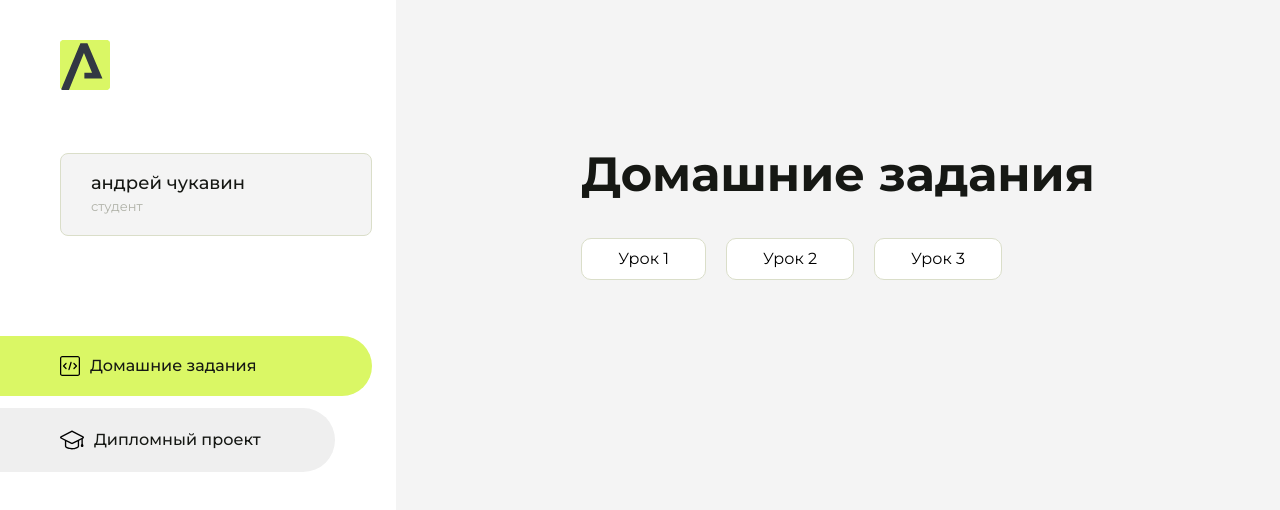
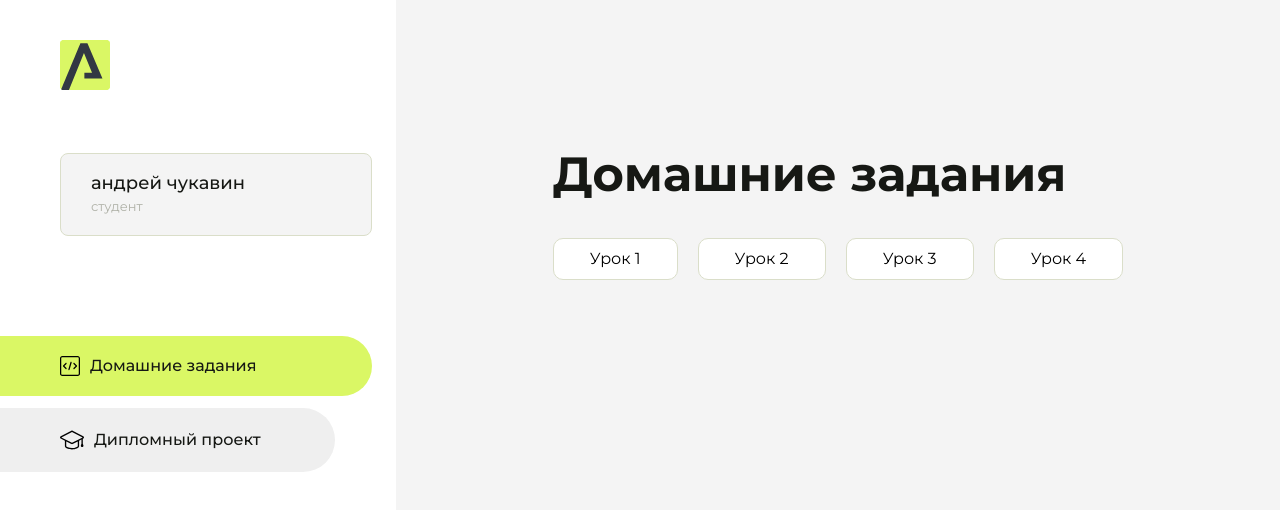
Before and after one commit to mynewacc942/homework, a plain HTML site: page index.html in a window 1280 px wide. Drawn offline with Linux system fonts and the light colour scheme.

Commit message:
Update index.html

```diff
--- a/index.html
+++ b/index.html
@@ -101,6 +101,9 @@
                     <li class="content__list-item">
                         <a href="asd/index.html">Урок 3</a>
                     </li>
+                    <li class="content__list-item">
+                        <a href="weqw/index.html">Урок 4</a>
+                    </li>
                 </ul>
             </div>
             <div class="content__block hidden" id="diplomBlock">
```
